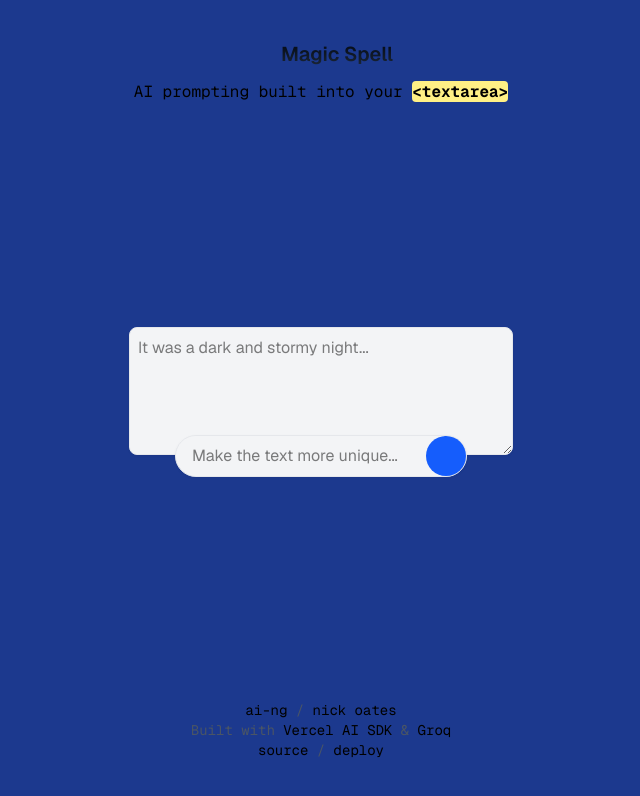
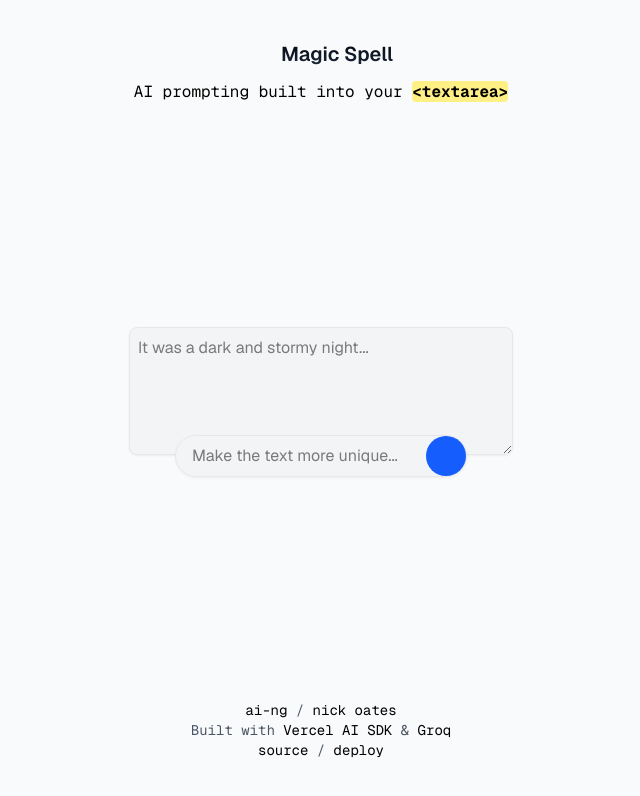
Before and after one commit to ai-ng/magic-spell, a Next.js app: page / in a window 1280 px wide. Shown: the top 796 px of the page, without its empty margins (319-959 px from the left). Built offline with nearby package versions, Linux system fonts and the light colour scheme; some icons are missing.

Commit message:
revert bg change

```diff
--- a/app/layout.tsx
+++ b/app/layout.tsx
@@ -36,7 +36,7 @@
 	return (
 		<html lang="en">
 			<body
-				className={`${geist.variable} ${geistMono.variable} font-sans bg-blue-900 dark:bg-blue-950 text-black dark:text-white flex flex-col items-center px-3 py-10 min-h-dvh`}
+				className={`${geist.variable} ${geistMono.variable} font-sans bg-gray-50 dark:bg-gray-950 text-black dark:text-white flex flex-col items-center px-3 py-10 min-h-dvh`}
 			>
 				<Toaster richColors theme="system" />
 
```
